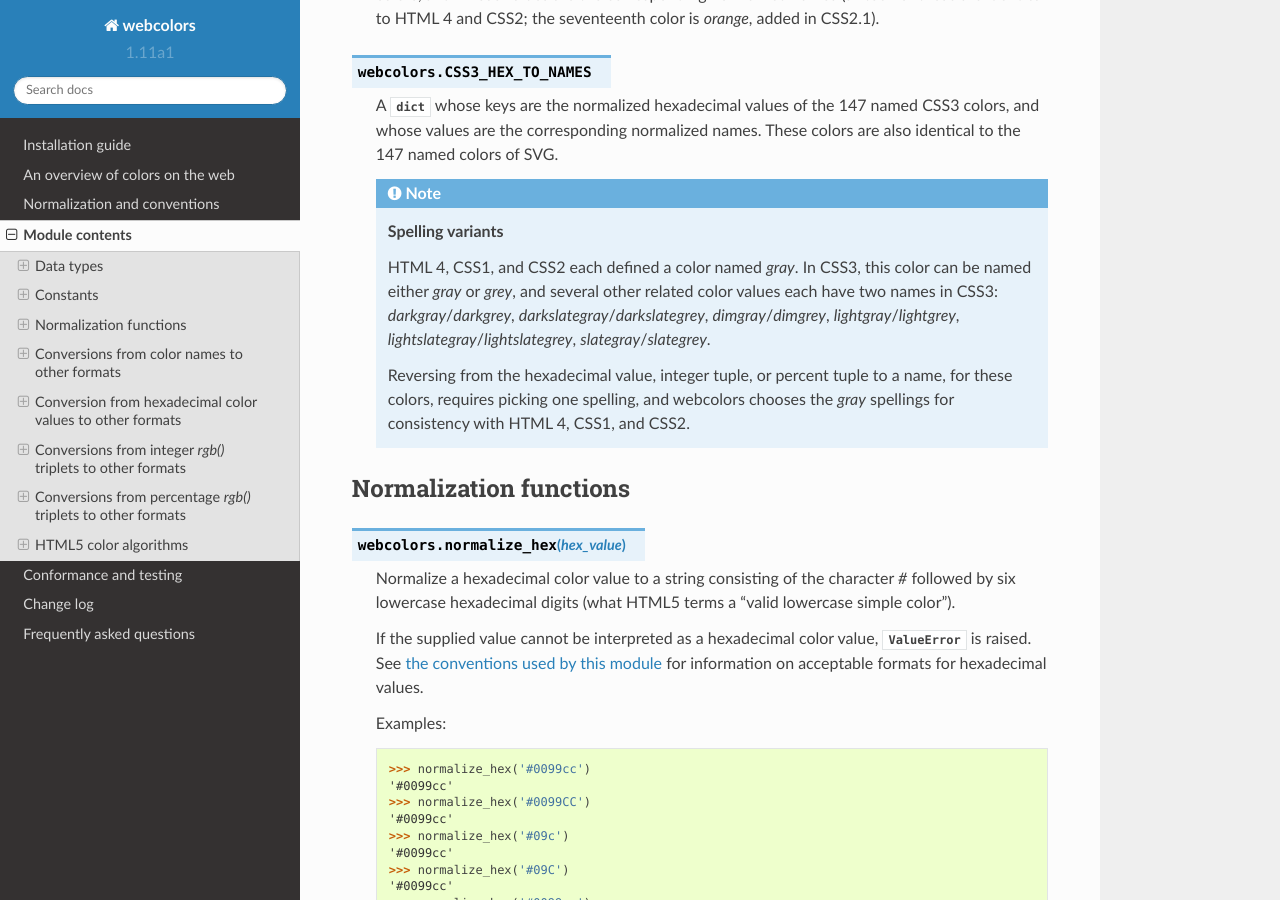
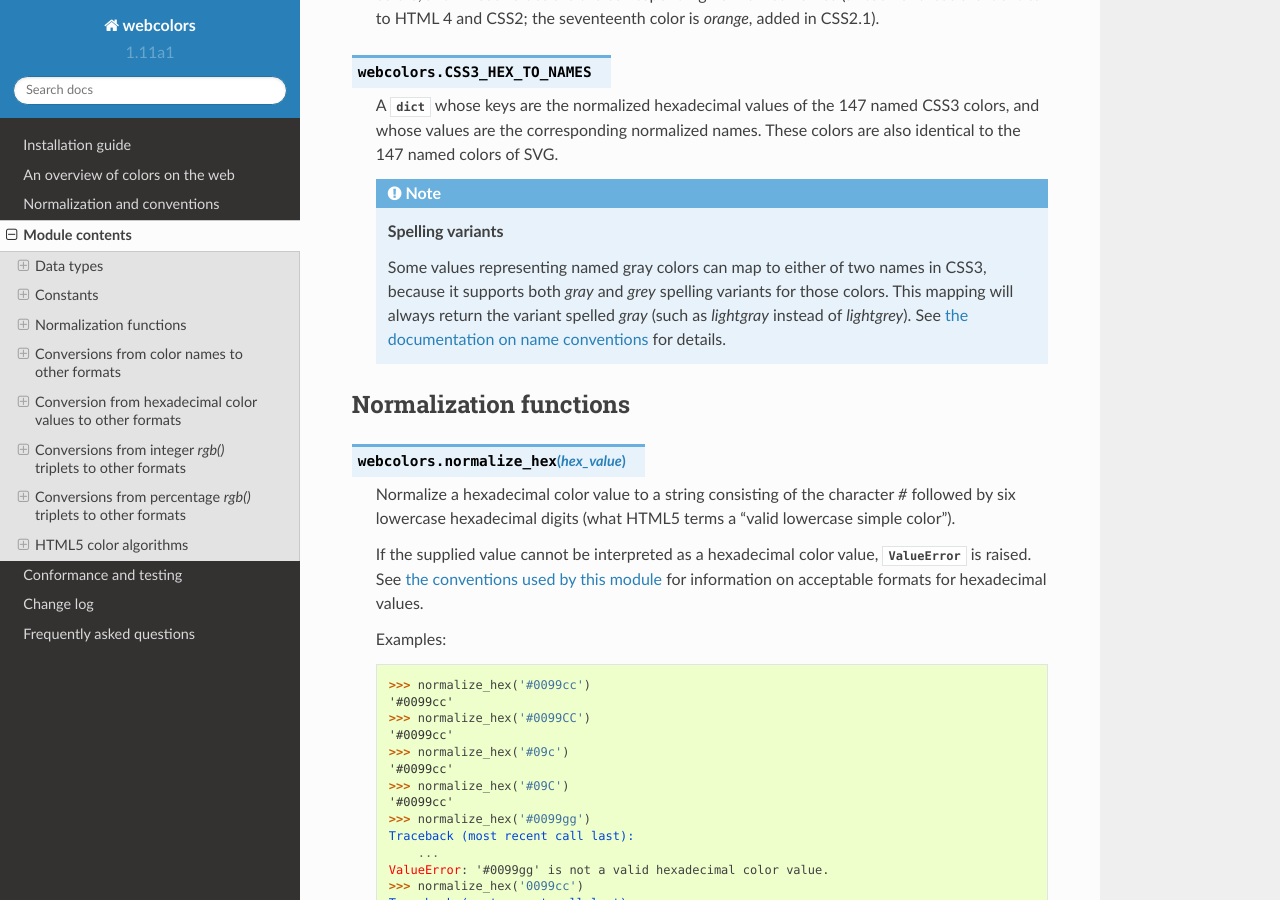
Before and after one commit to ubernostrum/webcolors, a Sphinx documentation site: the page built from docs/contents.rst, in a window 1280 px wide and 900 px high, scrolled down 3419 px. Built offline with Sphinx 7.4.7 and the Read the Docs theme 2.0.0, drawn with Linux system fonts in a browser that asks for light colours; some of the changed text lies outside the part shown.

Commit message:
Some more documenation updates.

```diff
--- a/docs/contents.rst
+++ b/docs/contents.rst
@@ -202,17 +202,12 @@
 
    .. note:: **Spelling variants**
 
-      HTML 4, CSS1, and CSS2 each defined a color named `gray`. In
-      CSS3, this color can be named either `gray` or `grey`, and
-      several other related color values each have two names in CSS3:
-      `darkgray`/`darkgrey`, `darkslategray`/`darkslategrey`,
-      `dimgray`/`dimgrey`, `lightgray`/`lightgrey`,
-      `lightslategray`/`lightslategrey`, `slategray`/`slategrey`.
-
-      Reversing from the hexadecimal value, integer tuple, or percent
-      tuple to a name, for these colors, requires picking one
-      spelling, and webcolors chooses the `gray` spellings for
-      consistency with HTML 4, CSS1, and CSS2.
+      Some values representing named gray colors can map to either of
+      two names in CSS3, because it supports both `gray` and `grey`
+      spelling variants for those colors. This mapping will always
+      return the variant spelled `gray` (such as `lightgray` instead
+      of `lightgrey`). See :ref:`the documentation on name conventions
+      <color-name-conventions>` for details.
 
 
 Normalization functions
@@ -395,7 +390,8 @@
       two names in CSS3, because it supports both `gray` and `grey`
       spelling variants for those colors. This function will always
       return the variant spelled `gray` (such as `lightgray` instead
-      of `lightgrey`). See also the note on :data:`CSS3_HEX_TO_NAMES`.
+      of `lightgrey`). See :ref:`the documentation on name conventions
+      <color-name-conventions>` for details.
 
    Examples:
 
@@ -481,7 +477,8 @@
       two names in CSS3, because it supports both `gray` and `grey`
       spelling variants for those colors. This function will always
       return the variant spelled `gray` (such as `lightgray` instead
-      of `lightgrey`). See also the note on :data:`CSS3_HEX_TO_NAMES`.
+      of `lightgrey`). See :ref:`the documentation on name conventions
+      <color-name-conventions>` for details.
 
    Examples:
 
@@ -571,7 +568,8 @@
       two names in CSS3, because it supports both `gray` and `grey`
       spelling variants for those colors. This function will always
       return the variant spelled `gray` (such as `lightgray` instead
-      of `lightgrey`). See also the note on :data:`CSS3_HEX_TO_NAMES`.
+      of `lightgrey`). See :ref:`the documentation on name conventions
+      <color-name-conventions>` for details.
 
    Examples:
 
```
Also changed, not shown: docs/conformance.rst (+4 -4 lines), docs/conventions.rst (+17 -0 lines).
